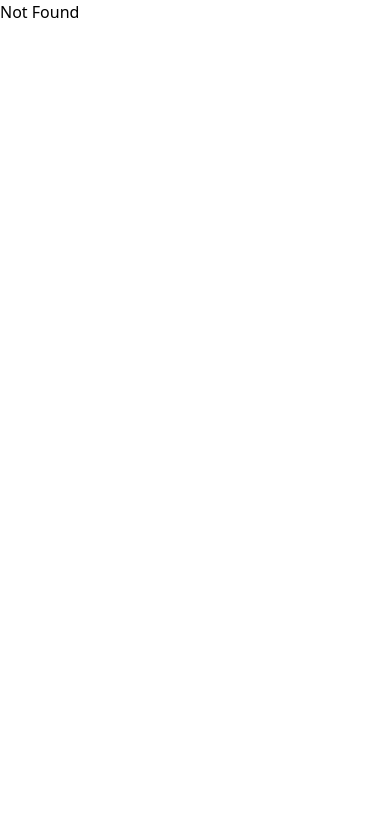
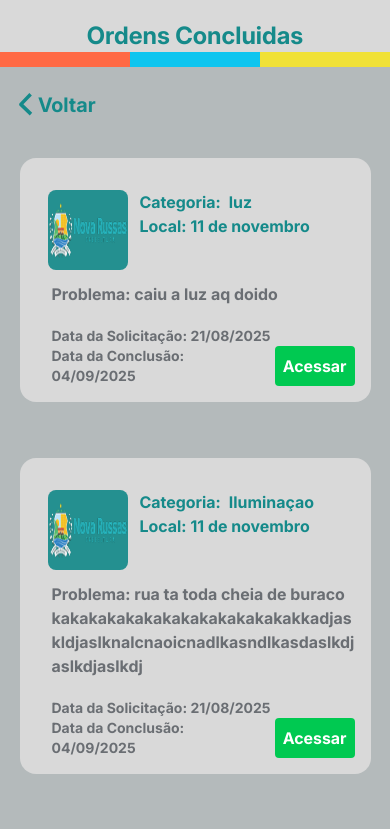
Before and after one commit to IRINEUSABIDO/conectaSI_Secretaria, a React (Vite) app: page /ordensConcluidas in a window 390 px wide. Shown: the top 829 px of the page. Built offline with nearby package versions, Linux system fonts and the light colour scheme.

Commit message:
componente solicitacao responsivo

```diff
--- a/package.json
+++ b/package.json
@@ -4,7 +4,7 @@
   "version": "0.0.0",
   "type": "module",
   "scripts": {
-    "dev": "vite",
+    "dev": "vite --host",
     "build": "tsc -b && vite build",
     "lint": "eslint .",
     "preview": "vite preview"
--- a/src/components/buttonBack.tsx
+++ b/src/components/buttonBack.tsx
@@ -9,8 +9,8 @@ export const Button_Back = ({ redirect, title }: Props) => {
   return (
     <>
       <div className="flex justify-center items-center bg-bg-gray">
-        <div className="relative w-screen">
-          <div className=" ml-9 absolute m-4 text-white p-4 mr-9 cursor-pointer">
+        <div className="w-screen">
+          <div className="text-white">
             <button
               type="button"
               className="flex items-center cursor-pointer p-4"
--- a/src/components/header.tsx
+++ b/src/components/header.tsx
@@ -5,7 +5,7 @@ interface Props {
 export function Header({ title }: Props) {
   return (
     <header className="bg-light-gray ">
-      <h1 className="text-center font-bold text-2xl text-header-blue pt-[20px]">
+      <h1 className="text-center font-bold text-2xl text-header-blue mt-[20px]">
         {title}
       </h1>
 
--- a/src/components/solicitacao.tsx
+++ b/src/components/solicitacao.tsx
@@ -1,4 +1,4 @@
-import icon_camera from "../assets/icons/cameraRO.png";
+import icon_camera from "../assets/logoPrefeitura.png";
 
 interface Props {
   alt?: string;
@@ -8,47 +8,65 @@ interface Props {
   problema: string;
   solicitacao: string;
   conclusao: string;
+  buttonColor: string;
 }
 
-export const Tela_Solicitacao = (props: Props) => {
+export const Solicitacao = (props: Props) => {
   return (
     <>
       <div className="flex justify-center items-center pb-2 pt-4 min-w-screen">
-        <div className="bg-light-gray rounded-2xl p-4 min-w-[90vw] ml-4 mr-2">
+        <div className="bg-light-gray rounded-2xl p-4 w-[90vw] mb-8">
           {/*CATEGORIA E LOCAL AO LADO DA IMAGEM*/}
-          <div className="flex items-start">
+          <div className="flex">
             {" "}
             <img
               src={icon_camera}
-              className="bg-header-blue w-[120px] p-8 m-3 rounded-2xl"
+              className="bg-header-blue aspect-square w-20 m-3 mt-4 md:w-30 rounded-[8px]"
             />
-            <div className="flex flex-col space-y-2 ml-6">
-              <h1 className="font-bold text-header-blue text-xl">
+            <div className="flex pt-4 flex-col ">
+              <div className="flex gap-2">
+                <h2 className="font-bold text-header-blue md:text-xl">
                   Categoria:{" "}
-              </h1>
-              <h2 className="font-light text-black text-xl break-all">
+                </h2>
+                <h2 className="font-bold text-header-blue md:text-xl">
                   {props.categoria}
                 </h2>
-
-              <h1 className="font-bold text-header-blue text-xl">Local:</h1>
-              <h2 className="font-light text-black text-xl break-all">
+              </div>
+              <div className="flex gap-1">
+                <h1 className="font-bold text-header-blue md:text-xl">
+                  Local:
+                </h1>
+                <p className="font-bold text-header-blue max-w-[10rem] md:text-xl md:max-w-[30rem] truncate">
                   {props.local}
-              </h2>
+                </p>
+              </div>
             </div>
           </div>
           {/* PROBLEMA EMBAIXO DA IMAGEM */}
-          <div className="ml-8">
-            <h1 className="font-bold text-header-blue text-xl">Problema: </h1>
-            <h2 className="font-light text-black text-xl break-all">
+          <div className="ml-4">
+            <div className="mb-2">
+              <h1 className="font-bold text-[#6a6e74] md:text-xl inline">
+                Problema:{" "}
+              </h1>
+              <h1 className="font-bold text-[#6a6e73] md:text-xl break-all inline">
                 {props.problema}
-            </h2>
-
-            <h1 className="font-bold text-gray-600 text-sm mt-3 break-all">
+              </h1>
+            </div>
+            <div className="flex justify-between gap-1 items-end">
+              {" "}
+              <div>
+                {" "}
+                <h1 className="font-bold text-[#6a6e73] text-sm md:text-[1.05rem] mt-3">
                   Data da Solicitação: {props.solicitacao}
                 </h1>
-            <h1 className="font-bold text-gray-600 text-sm break-all">
+                <h1 className="font-bold text-[#6a6e73] text-sm md:text-[1.05rem]">
                   Data da Conclusão: {props.conclusao}
                 </h1>
+              </div>
+              <button className={`p-2 px-2 sm:px-10 ${props.buttonColor} font-bold cursor-pointer text-white rounded-[4px] h-[50%]`}>
+                Acessar
+              </button>
+            </div>
           </div>
         </div>
       </div>
--- a/src/index.css
+++ b/src/index.css
@@ -3,6 +3,10 @@
   src: url("./fonts/Inter-VariableFont.ttf") format("truetype");
 }
 @import "tailwindcss";
+
+*{
+  font-family: var(--font-inter);
+}
 
 @theme {
   --font-inter: "Inter", sans-serif;
--- a/src/routeTree.gen.ts
+++ b/src/routeTree.gen.ts
@@ -10,6 +10,7 @@
 
 import { Route as rootRouteImport } from './routes/__root'
 import { Route as RelatorioRouteImport } from './routes/relatorio'
+import { Route as OrdensConcluidasRouteImport } from './routes/ordensConcluidas'
 import { Route as LoginRouteImport } from './routes/login'
 import { Route as Index3RouteImport } from './routes/index3'
 import { Route as CadastroRouteImport } from './routes/cadastro'
@@ -18,6 +19,11 @@ import { Route as IndexRouteImport } from './routes/index'
 const RelatorioRoute = RelatorioRouteImport.update({
   id: '/relatorio',
   path: '/relatorio',
+  getParentRoute: () => rootRouteImport,
+} as any)
+const OrdensConcluidasRoute = OrdensConcluidasRouteImport.update({
+  id: '/ordensConcluidas',
+  path: '/ordensConcluidas',
   getParentRoute: () => rootRouteImport,
 } as any)
 const LoginRoute = LoginRouteImport.update({
@@ -46,6 +52,7 @@ export interface FileRoutesByFullPath {
   '/cadastro': typeof CadastroRoute
   '/index3': typeof Index3Route
   '/login': typeof LoginRoute
+  '/ordensConcluidas': typeof OrdensConcluidasRoute
   '/relatorio': typeof RelatorioRoute
 }
 export interface FileRoutesByTo {
@@ -53,6 +60,7 @@ export interface FileRoutesByTo {
   '/cadastro': typeof CadastroRoute
   '/index3': typeof Index3Route
   '/login': typeof LoginRoute
+  '/ordensConcluidas': typeof OrdensConcluidasRoute
   '/relatorio': typeof RelatorioRoute
 }
 export interface FileRoutesById {
@@ -61,14 +69,34 @@ export interface FileRoutesById {
   '/cadastro': typeof CadastroRoute
   '/index3': typeof Index3Route
   '/login': typeof LoginRoute
+  '/ordensConcluidas': typeof OrdensConcluidasRoute
   '/relatorio': typeof RelatorioRoute
 }
 export interface FileRouteTypes {
   fileRoutesByFullPath: FileRoutesByFullPath
-  fullPaths: '/' | '/cadastro' | '/index3' | '/login' | '/relatorio'
+  fullPaths:
+    | '/'
+    | '/cadastro'
+    | '/index3'
+    | '/login'
+    | '/ordensConcluidas'
+    | '/relatorio'
   fileRoutesByTo: FileRoutesByTo
-  to: '/' | '/cadastro' | '/index3' | '/login' | '/relatorio'
-  id: '__root__' | '/' | '/cadastro' | '/index3' | '/login' | '/relatorio'
+  to:
+    | '/'
+    | '/cadastro'
+    | '/index3'
+    | '/login'
+    | '/ordensConcluidas'
+    | '/relatorio'
+  id:
+    | '__root__'
+    | '/'
+    | '/cadastro'
+    | '/index3'
+    | '/login'
+    | '/ordensConcluidas'
+    | '/relatorio'
   fileRoutesById: FileRoutesById
 }
 export interface RootRouteChildren {
@@ -76,6 +104,7 @@ export interface RootRouteChildren {
   CadastroRoute: typeof CadastroRoute
   Index3Route: typeof Index3Route
   LoginRoute: typeof LoginRoute
+  OrdensConcluidasRoute: typeof OrdensConcluidasRoute
   RelatorioRoute: typeof RelatorioRoute
 }
 
@@ -86,6 +115,13 @@ declare module '@tanstack/react-router' {
       path: '/relatorio'
       fullPath: '/relatorio'
       preLoaderRoute: typeof RelatorioRouteImport
+      parentRoute: typeof rootRouteImport
+    }
+    '/ordensConcluidas': {
+      id: '/ordensConcluidas'
+      path: '/ordensConcluidas'
+      fullPath: '/ordensConcluidas'
+      preLoaderRoute: typeof OrdensConcluidasRouteImport
       parentRoute: typeof rootRouteImport
     }
     '/login': {
@@ -124,6 +160,7 @@ const rootRouteChildren: RootRouteChildren = {
   CadastroRoute: CadastroRoute,
   Index3Route: Index3Route,
   LoginRoute: LoginRoute,
+  OrdensConcluidasRoute: OrdensConcluidasRoute,
   RelatorioRoute: RelatorioRoute,
 }
 export const routeTree = rootRouteImport
--- a/src/routes/index.tsx
+++ b/src/routes/index.tsx
@@ -4,7 +4,6 @@ import { Button } from "../components/button";
 import { Header } from "../components/header";
 import { Footer } from "../components/footer";
 import { Title } from "../components/title";
-import { Tela_Solicitacao } from "../components/solicitacao"
 
 import logoPrefeitura from "../assets/logo.avif";
 import novaOrdem from "../assets/svgs/novaOrden.svg";
@@ -16,38 +15,16 @@ export const Route = createFileRoute("/")({
   component: RouteComponent,
 });
 
-const teste = [
-  {
-    categoria: "luz",
-    local: "11 de novembro",
-    problema: "caiu a luz aq doido",
-    solicitacao: "21/08/2025",
-    conclusao: "04/09/2025",
-  },
-  {
-    categoria: "rua",
-    local: "11 de novembro",
-    problema: "rua ta toda cheia de buraco",
-    solicitacao: "21/08/2025",
-    conclusao: "04/09/2025",
-  },
-];
-
-
 function RouteComponent() {
   return (
     <>
       {/* div suprema */}
-      <div
-        className="flex flex-col border-8
-      "
-      >
+      <div className="flex flex-col">
         {/* header */}
         <header>
           <div className="bg-light-gray">
             <img src={logoPrefeitura} alt="logo da prefeitura HEADER" />
             <Header />
-
           </div>
         </header>
         {/* o resto */}
@@ -74,7 +51,7 @@ function RouteComponent() {
           <div className=" w-[320px]">
             <Button
               title="Ordens Concluídas"
-              redirect="/"
+              redirect="/ordensConcluidas"
               src={ordensConcluidas}
               alt="pedrinho"
             />
@@ -87,18 +64,6 @@ function RouteComponent() {
               alt="pedrinho"
             />
           </div>
-						{ <div>
-          {teste.map((dado) => (
-            <Tela_Solicitacao
-              categoria={dado.categoria}
-              local={dado.local}
-              problema={dado.problema}
-              solicitacao={dado.solicitacao}
-              conclusao={dado.conclusao}
-            />
-          ))}
-        </div> }
-
 
           <div className="w-[320px]">
             <Button
@@ -108,7 +73,7 @@ function RouteComponent() {
               alt="pedrinho"
             />
           </div>
-	 <div className="w-[320px]">
+          <div className="w-[320px]">
             <Button
               title="Últimas Ordens"
               redirect="/login"
@@ -116,7 +81,6 @@ function RouteComponent() {
               alt="pedrinho"
             />
           </div>
-
         </div>
         <Footer hasLogo={false}></Footer>
       </div>
--- /dev/null
+++ b/src/routes/ordensConcluidas.tsx
@@ -0,0 +1,67 @@
+import { createFileRoute } from "@tanstack/react-router";
+
+import { Header } from "../components/header";
+import { Solicitacao } from "../components/solicitacao";
+import { Footer } from "../components/footer";
+import { Button_Back } from "../components/buttonBack";
+
+export const Route = createFileRoute("/ordensConcluidas")({
+  component: RouteComponent,
+});
+
+const teste = [
+  {
+    categoria: "luz",
+    local: "11 de novembro",
+    problema: "caiu a luz aq doido",
+    solicitacao: "21/08/2025",
+    conclusao: "04/09/2025",
+  },
+  {
+    categoria: "Iluminaçao",
+    local: "11 de novembro",
+    problema: "rua ta toda cheia de buraco kakakakakakakakakakakakakakkadjaskldjaslknalcnaoicnadlkasndlkasdaslkdjaslkdjaslkdj",
+    solicitacao: "21/08/2025",
+    conclusao: "04/09/2025",
+  },
+  {
+    categoria: "rua",
+    local:
+      "11 de novembro lalalalalalalalalallalalalalalalahlasdkjasdlkasdlkasjdlkasjdlkasjdklasjdklasjdklasjdklasjdlkasjdlkasjdlkasjkdljasldkasjdlkjkl",
+    problema: "rua ta toda cheia de buraco",
+    solicitacao: "21/08/2025",
+    conclusao: "04/09/2025",
+  },
+];
+
+function RouteComponent() {
+  return (
+    <>
+      {/* div suprema */}
+      <div className="flex flex-col">
+        {/* header */}
+        <Header title="Ordens Concluidas"></Header>
+        <main className=" bg-bg-gray min-h-screen flex flex-col h-auto">
+          <Button_Back redirect="/" title="Voltar"></Button_Back>
+          <div>
+            {
+              <div>
+                {teste.map((dado) => (
+                  <Solicitacao
+                    categoria={dado.categoria}
+                    local={dado.local}
+                    problema={dado.problema}
+                    solicitacao={dado.solicitacao}
+                    conclusao={dado.conclusao}
+                    buttonColor="bg-green-500"
+                  />
+                ))}
+              </div>
+            }
+          </div>
+        </main>
+        <Footer hasLogo={false}></Footer>
+      </div>
+    </>
+  );
+}
--- a/src/routes/relatorio.tsx
+++ b/src/routes/relatorio.tsx
@@ -49,7 +49,7 @@ function RouteComponent() {
           <Header />
         </header>
 
-        <main className="flex justify-center items-center bg-dark-gray h-screen min-h-200">
+        <main className="flex justify-center items-center bg-bg-gray h-screen min-h-200">
           <div className="columns-1">
             <Button_Back redirect="/" title="Voltar" />
             <div className="flex gap-6 flex-col  h-screen items-center bg-bg-gray">
```
Also changed, not shown: 1 other file (tests, documents, lock files or other folders). Lines whose indentation alone changed are shown as unchanged.
